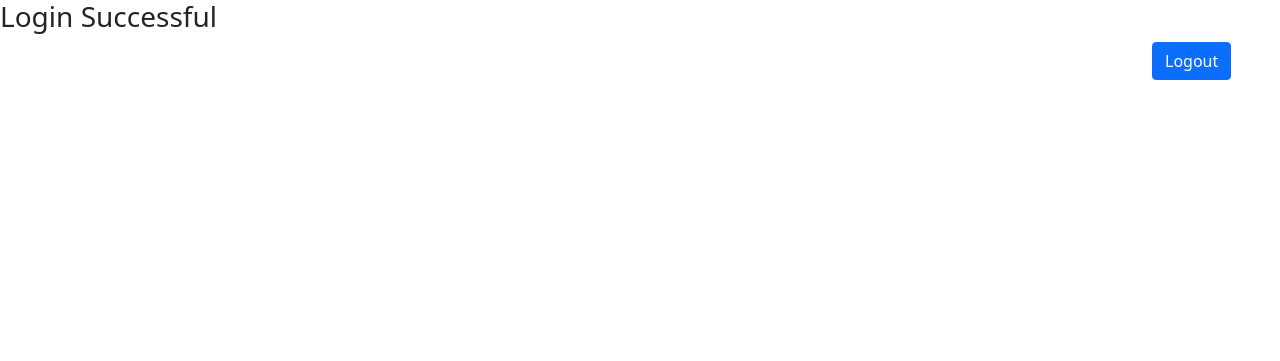
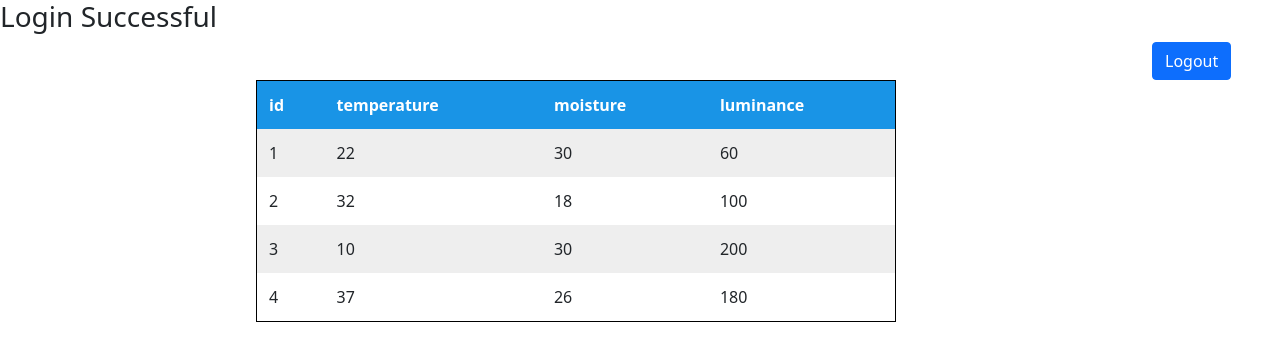
Before and after one commit to suresh-pauhala/VerticalFarming, a Flask app: page /welcome in a window 1280 px wide. Shown: the top 361 px of the page. Run offline with Flask 2, Linux system fonts and the light colour scheme; a user stored in the database is signed in.

Commit message:
table created

```diff
--- a/static/css/style.css
+++ b/static/css/style.css
@@ -35,3 +35,26 @@ a.button {
   right: 30px;
   width:15%
  }
+ table {
+  width:50%;
+  margin-left:20%;
+}
+table, th, td {
+  border: 1px solid black;
+  border-collapse: collapse;
+}
+th, td {
+  padding: 12px;
+  text-align: left;
+}
+#t01 tr:nth-child(even) {
+  background-color: #eee;
+}
+#t01 tr:nth-child(odd) {
+ background-color: #fff;
+}
+#t01 th {
+  background-color: #1994e6;
+  color: white;
+  text-decoration:none
+}
--- a/templates/login.html
+++ b/templates/login.html
@@ -19,9 +19,9 @@
                   <input type="password" class="form-control" name="password"><br>
                   <label for="crops">Select a crop:</label><br>
                   <select id="crops" name="crops"  style="appearance: auto;" class="form-control">
-                      <option value="cropA">cropA</option>
-                      <option value="cropB">cropB</option>
-                      <option value="cropC">cropC</option>
+                      <option value="projectA">ProjectA</option>
+                      <option value="projectB">ProjectB</option>
+                      <option value="projectC">ProjectC</option>
                   </select><br>
                   <input type="submit" style="margin-left:32%; width:35%;" class="btn btn-primary btn-md" value="login">
                   {% with messages = get_flashed_messages() %}
--- a/templates/register.html
+++ b/templates/register.html
@@ -21,9 +21,9 @@
                   <input type="password" class="form-control" name="password"><br>
                  <label for="crops">Select a crop:</label><br>
                   <select id="crops" name="crops"  style="appearance: auto;" class="form-control">
-                      <option value="cropA">cropA</option>
-                      <option value="cropB">cropB</option>
-                      <option value="cropC">cropC</option>
+                      <option value="projectA">ProjectA</option>
+                      <option value="projectB">ProjectB</option>
+                      <option value="projectC">ProjectC</option>
                   </select><br>
                   <input type="submit" style="margin-left:35%; width:30%" class="btn btn-primary btn-md" value="register">
                    {% with messages = get_flashed_messages() %}
--- a/templates/welcome.html
+++ b/templates/welcome.html
@@ -2,6 +2,7 @@
 <html lang="en">
 <head>
     <meta charset="UTF-8">
+    <link rel="stylesheet" type="text/css" href="{{ url_for('static', filename='css/style.css') }}">
     <link href="https://cdn.jsdelivr.net/npm/bootstrap@5.0.2/dist/css/bootstrap.min.css" rel="stylesheet" integrity="sha384-EVSTQN3/azprG1Anm3QDgpJLIm9Nao0Yz1ztcQTwFspd3yD65VohhpuuCOmLASjC" crossorigin="anonymous">
     <title>Title</title>
 </head>
@@ -11,6 +12,42 @@
 
 <a style="margin-left:90%;" href="/logout">
     <button class="btn btn-primary btn-md">Logout</button>
-</a>
+  <br></a>
+<table id="t01">
+  <tr>
+    <th>id</th>
+    <th>temperature</th>
+    <th>moisture</th>
+      <th>luminance</th>
+  </tr>
+  <tr>
+    <td>1</td>
+    <td>22</td>
+    <td>30</td>
+      <td>60</td>
+  </tr>
+  <tr>
+    <td>2</td>
+    <td>32</td>
+    <td>18</td>
+      <td>100</td>
+  </tr>
+  <tr>
+    <td>3</td>
+    <td>10</td>
+    <td>30</td>
+      <td>200</td>
+  </tr>
+     <tr>
+    <td>4</td>
+    <td>37</td>
+    <td>26</td>
+      <td>180</td>
+  </tr>
+
+
+</table>
+<br>
+
 </body>
 </html>
```
Also changed, not shown: vertical_farming.db.
